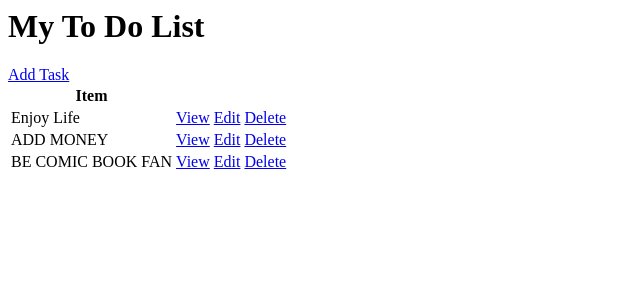
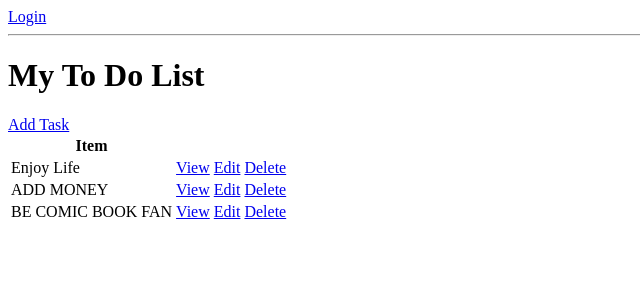
Before and after one commit to AnujKondhalkar/To_Do_List, a Django app: page / in a window 1280 px wide. Shown: the top 300 px of the page, without its empty margins (0-640 px from the left). Run offline with Django 3.2, Linux system fonts and the light colour scheme; data comes from the database, SQL or seed files in the repository; both versions use the stored data as it was after the commit.

Commit message:
Login And Logout functionality is set and some addition of comments done.

```diff
--- a/base/templates/base/task_list.html
+++ b/base/templates/base/task_list.html
@@ -1,3 +1,12 @@
+{% if request.user.is_authenticated %}
+    <p>{{request.user}}</p>
+    <!-- gives username -->
+    <a href="{% url 'logout' %}">Logout</a>
+{% else %}
+    <a href="{% url 'login' %}">Login</a>
+{% endif %}
+
+<hr>
 <h1>My To Do List</h1>
 <a href="{% url 'task-create' %}">Add Task</a>
 
--- a/base/urls.py
+++ b/base/urls.py
@@ -1,8 +1,11 @@
 from django.urls import path
-from .views import TaskList, TaskDetail, TaskCreate, TaskUpdate, TaskDelete
-
+from .views import TaskList, TaskDetail, TaskCreate, TaskUpdate, TaskDelete, CustomLoginView
+from django.contrib.auth.views import LogoutView
 
 urlpatterns = [
+    path('login/', CustomLoginView.as_view(), name='login'),
+    path('logout/', LogoutView.as_view(next_page='login'), name='logout'),
+
     path('', TaskList.as_view(), name='tasks'),
     path('task/<int:pk>/', TaskDetail.as_view(), name='task'),
     path('task-create/', TaskCreate.as_view(), name='task-create'),
--- a/base/views.py
+++ b/base/views.py
@@ -4,7 +4,20 @@ from django.views.generic.detail import DetailView
 from django.views.generic.edit import CreateView, UpdateView, DeleteView
 from django.urls import reverse_lazy
 
+from django.contrib.auth.views import LoginView
+
 from .models import Task
+
+# 'tasks' is main page
+
+class CustomLoginView(LoginView):
+    template_name = 'base/login.html'
+    fields = '__all__'
+    # if user is currently logged in this will send to destination page
+    redirect_authenticated_user = True
+
+    def get_success_url(self):
+        return reverse_lazy('tasks')
 
 
 class TaskList(ListView):
```
Also changed, not shown: base/templates/base/login.html (added, +7 -0 lines), db.sqlite3.
